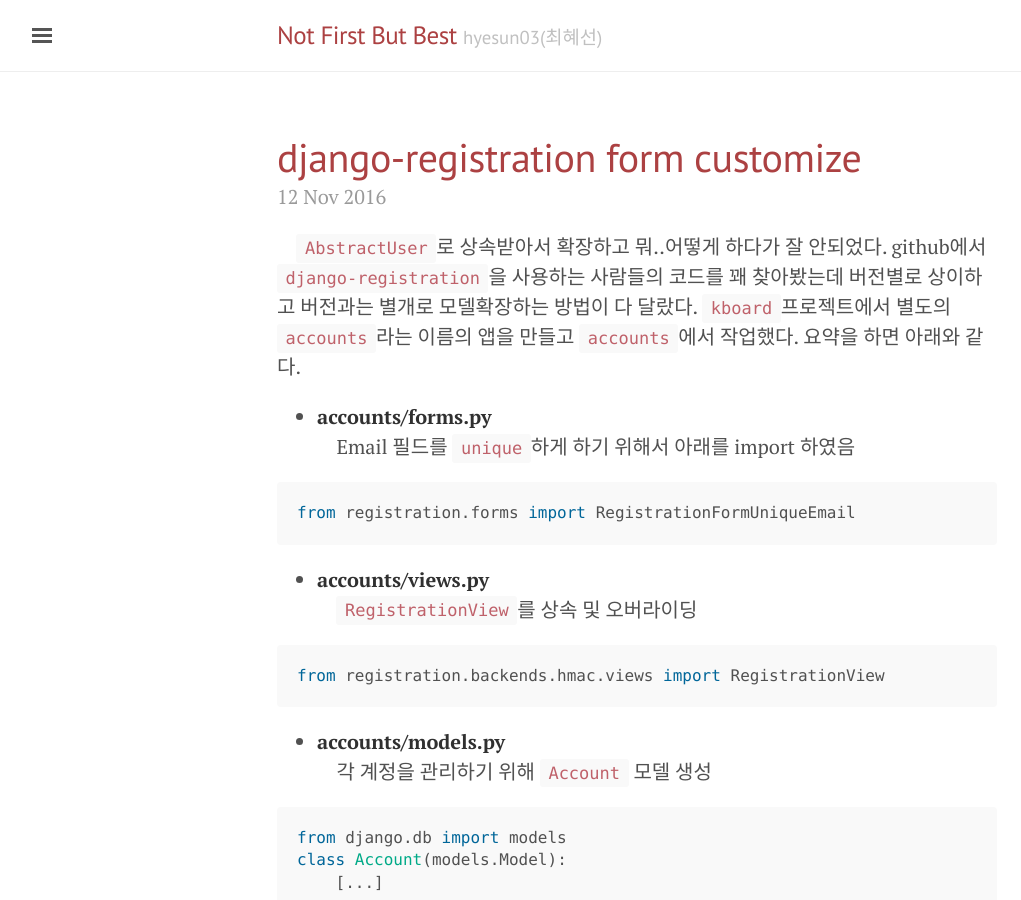
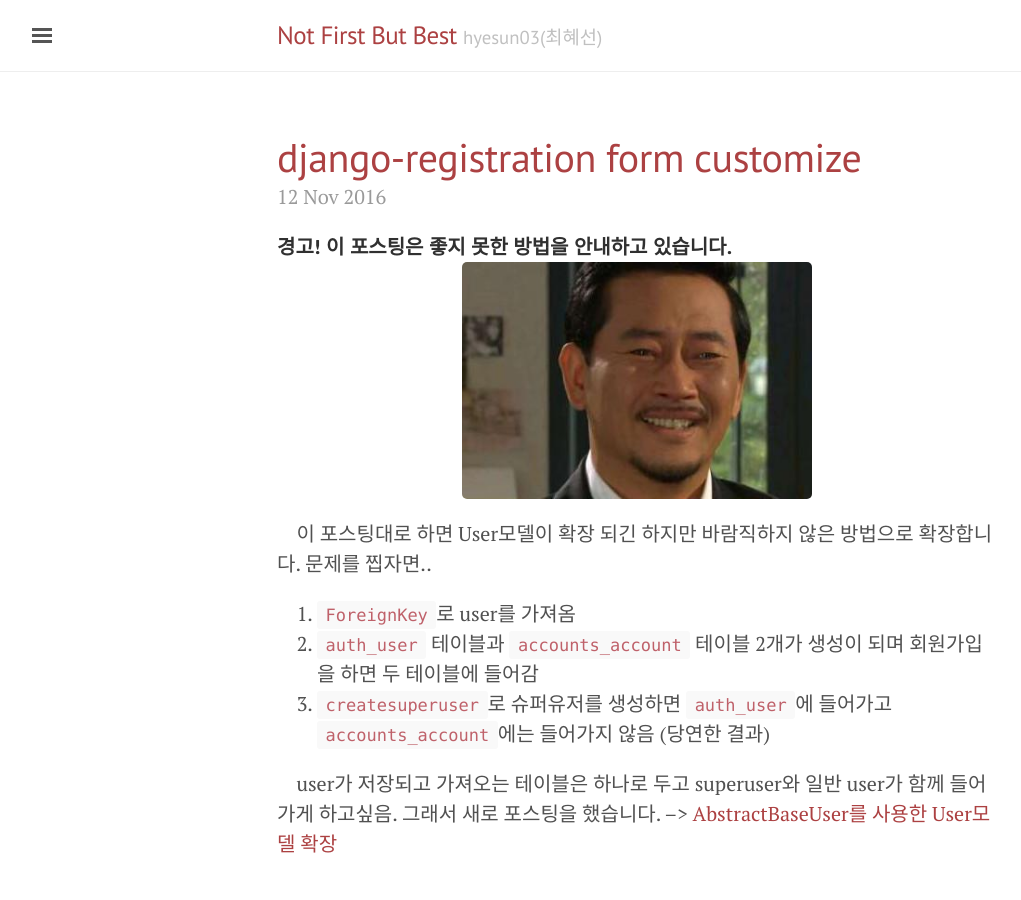
Before and after one commit to hyesun03/hyesun03.github.io, a Jekyll site: the page built from _posts/2016-11-12-customizeDjangoRegistrationForm.md, in a window 1280 px wide and 900 px high. Shown: the whole window, without its empty margins (3-1024 px from the left). Built offline with Jekyll 4.4.1, drawn with Linux system fonts in a browser that asks for light colours; comment, search, counter and statistics services are not loaded.

Commit message:
잘못된 포스팅에 경고 안내

```diff
--- a/_posts/2016-11-12-customizeDjangoRegistrationForm.md
+++ b/_posts/2016-11-12-customizeDjangoRegistrationForm.md
@@ -3,6 +3,20 @@ layout: post
 title: django-registration form customize
 comments: true
 ---
+
+**경고! 이 포스팅은 좋지 못한 방법을 안내하고 있습니다.**
+<img src="/images/우는짤.png" alt="우는 짤" style="width: 350px; margin-left: auto; margin-right: auto; "/>
+
+&nbsp;&nbsp;&nbsp; 이 포스팅대로 하면 User모델이 확장 되긴 하지만 바람직하지 않은 방법으로 확장합니다. 문제를 찝자면..
+1. `ForeignKey`로 user를 가져옴
+2. `auth_user` 테이블과 `accounts_account` 테이블 2개가 생성이 되며 회원가입을 하면 두 테이블에 들어감
+3. `createsuperuser`로 슈퍼유저를 생성하면 `auth_user`에 들어가고 `accounts_account`에는 들어가지 않음 (당연한 결과)
+
+&nbsp;&nbsp;&nbsp; user가 저장되고 가져오는 테이블은 하나로 두고 superuser와 일반 user가 함께 들어가게 하고싶음.
+그래서 새로 포스팅을 했습니다. --> [AbstractBaseUser를 사용한 User모델 확장]({{ site.url }}_posts/2016-11-20-djangoAbstractBaseUser.md)
+<br/>
+<hr>
+
 &nbsp;&nbsp;&nbsp; `AbstractUser`로 상속받아서 확장하고 뭐..어떻게 하다가 잘 안되었다. github에서 `django-registration`을 사용하는 사람들의 코드를 꽤 찾아봤는데 버전별로 상이하고 버전과는 별개로 모델확장하는 방법이 다 달랐다. `kboard`프로젝트에서 별도의 `accounts`라는 이름의 앱을 만들고 `accounts`에서 작업했다. 요약을 하면 아래와 같다.
 
 * **accounts/forms.py**
```
Also changed, not shown: _posts/2016-11-20-djangoAbstractBaseUser.md (+3 -2 lines), images/우는짤.png (added), 3 other files.
